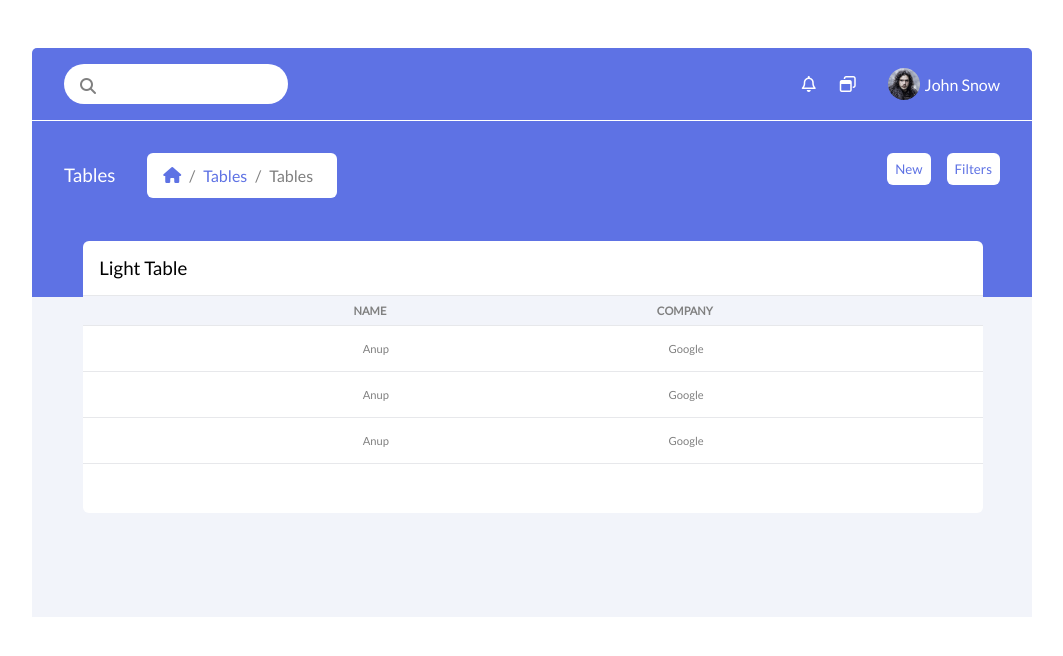
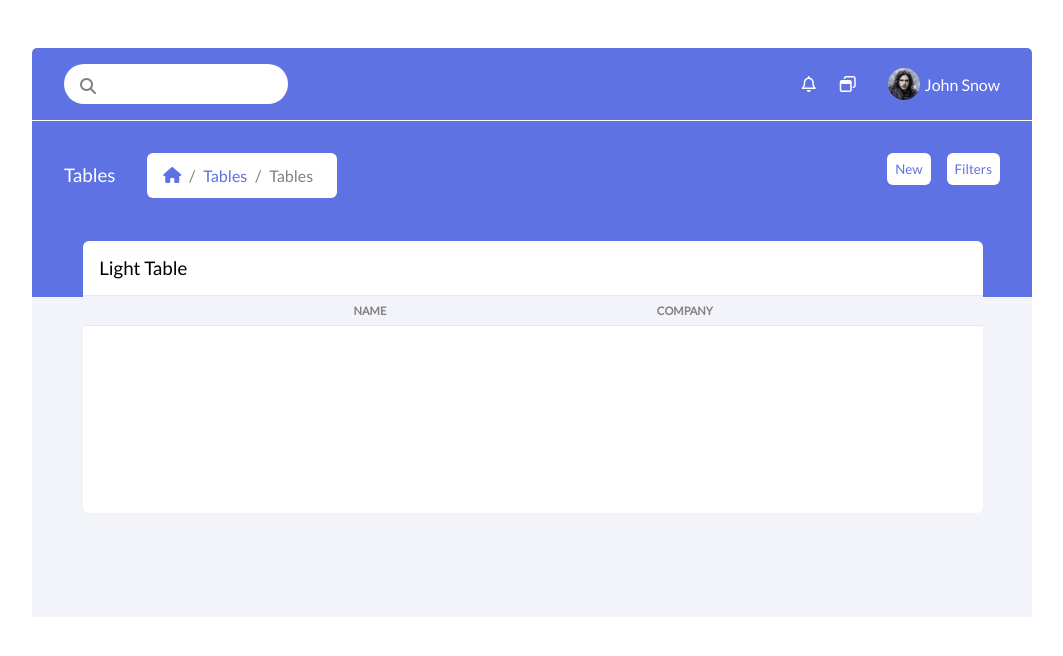
Before and after one commit to anupkalita/21.Zypher, a plain HTML site: page index.html in a window 1280 px wide. Shown: the whole page, without its empty margins (108-1171 px from the left). Drawn offline with Linux system fonts and the light colour scheme; no server answers.

Commit message:
code refactor

```diff
--- a/index.html
+++ b/index.html
@@ -56,18 +56,10 @@
                 </div>
 
                 <div id="list-view">
-                    <div class="table-body">
+                    <!-- <div class="table-body">
                         <span>Anup</span>
                         <span>Google</span>
-                    </div>
-                    <div class="table-body">
-                        <span>Anup</span>
-                        <span>Google</span>
-                    </div>
-                    <div class="table-body">
-                        <span>Anup</span>
-                        <span>Google</span>
-                    </div>
+                    </div> -->
                 </div>
             </div>
         </div>
```
